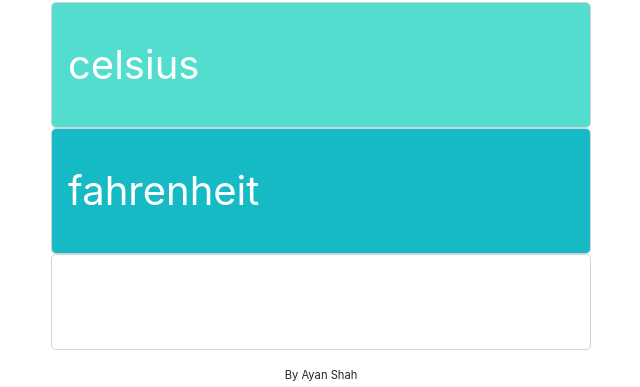
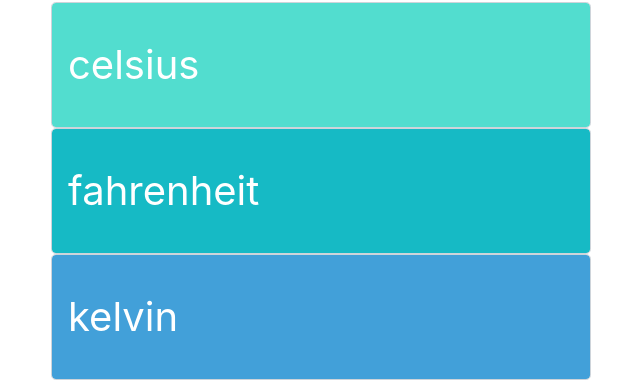
Before and after one commit to root9411/Temperature-Converter, a plain HTML site: page index.html in a window 1280 px wide. Shown: the part 122-509 px from the top of the page, without its empty margins (319-959 px from the left). Drawn offline with nearby package versions, Linux system fonts and the light colour scheme.

Commit message:
Update index.html

```diff
--- a/index.html
+++ b/index.html
@@ -28,8 +28,8 @@
 
         </div>
 
-        <div id="ayan">
-          <input type="number" class="form-control form-control-lg form-padding" id="input-ayan" placeholder="Ayan">
+        <div id="kelvin">
+          <input type="number" class="form-control form-control-lg form-padding" id="input-kelvin" placeholder="kelvin">
 
         </div>
 
```
